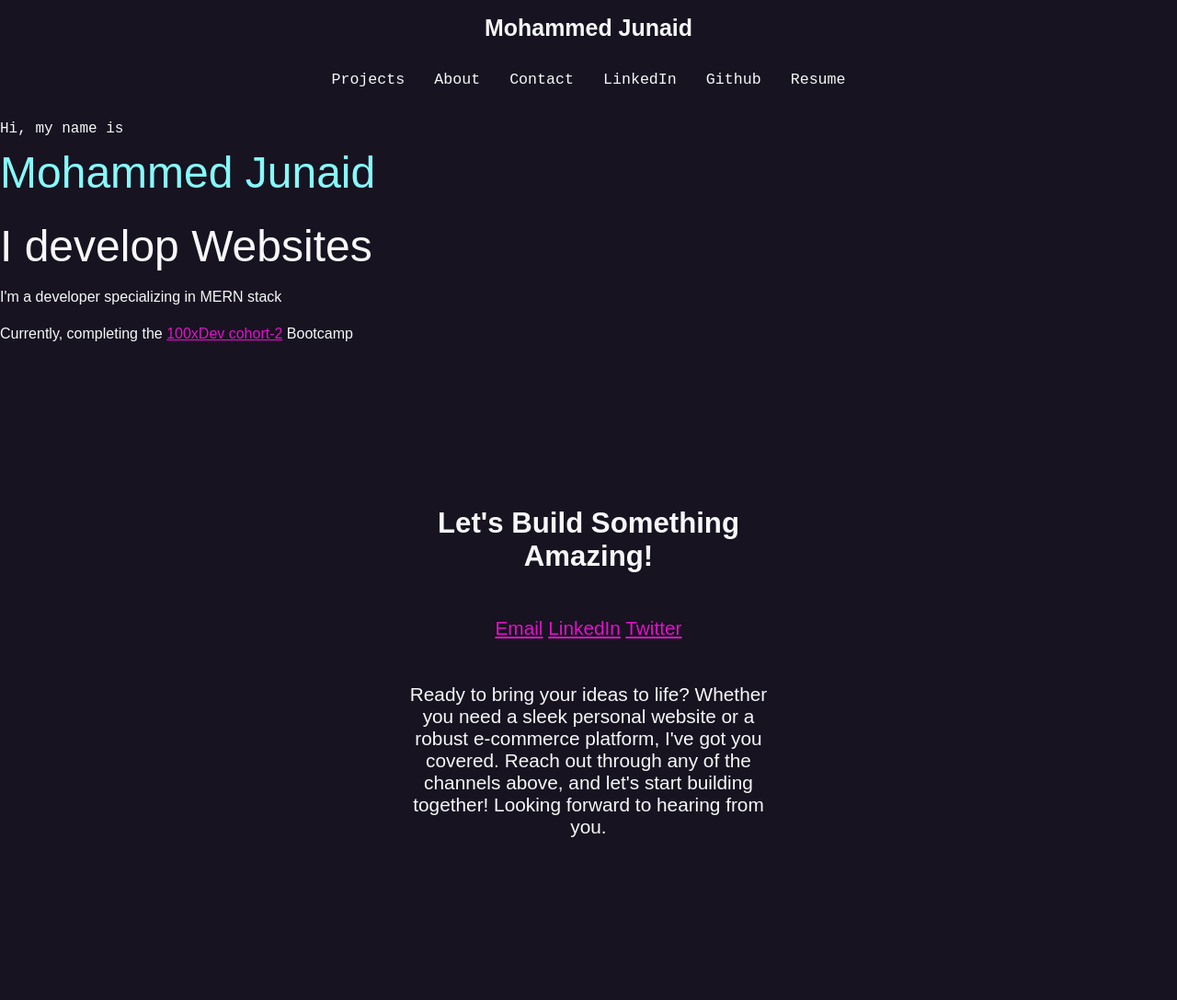
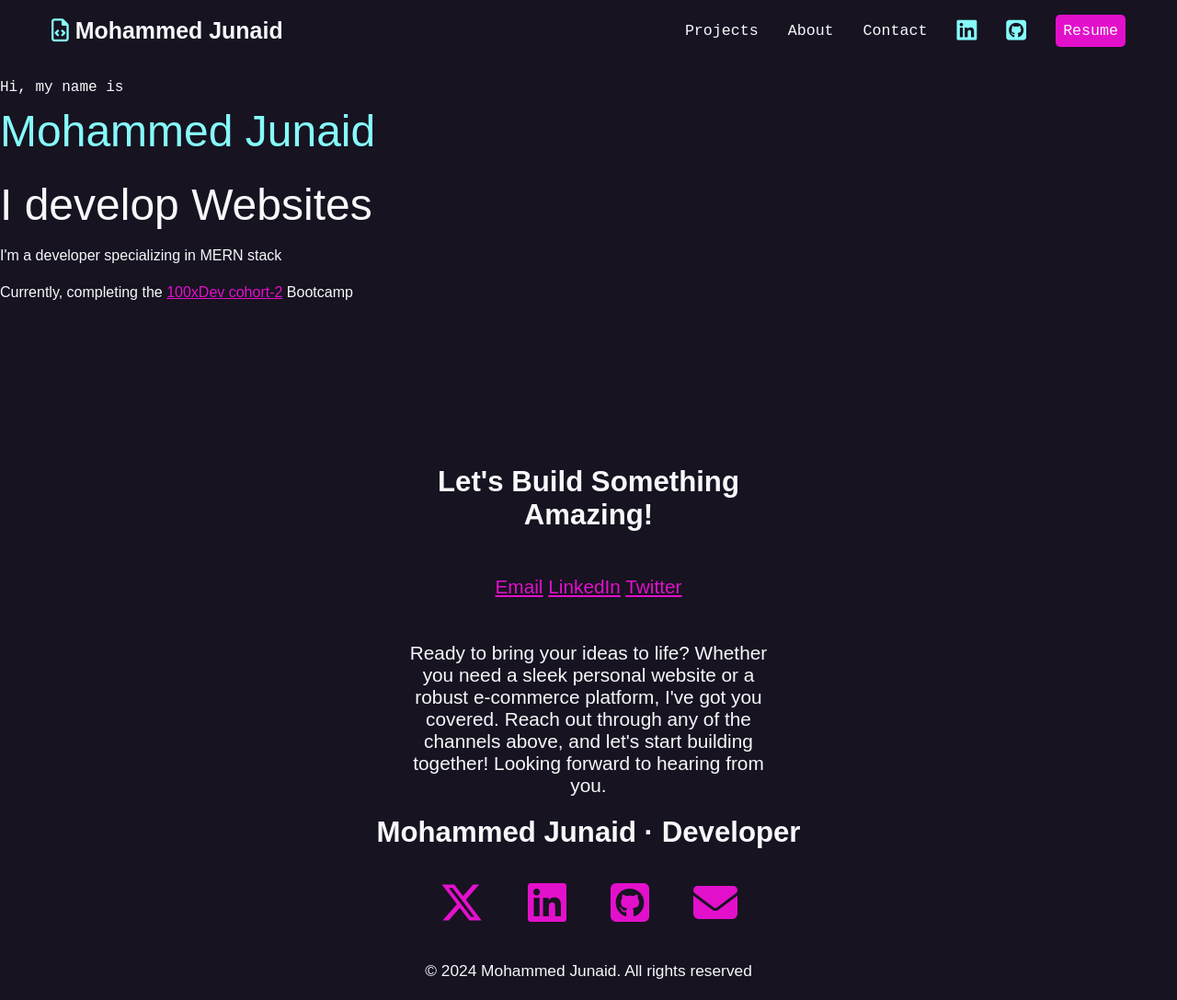
Before and after one commit to Junaid-Mohamed/Junaid-portfolio, a plain HTML site: page index.html in a window 1280 px wide. Shown: the whole page at 92% size. Before the commit the page ends 932 px from the top, so only its background shows below. Drawn offline with Linux system fonts and the light colour scheme; a web font is replaced by a local one.

Commit message:
added navbar and footer section

```diff
--- a/index.css
+++ b/index.css
@@ -71,15 +71,38 @@ nav li:first-child {
   text-align: center;
 }
 
+nav [class*="fa-"] {
+  font-size: 150%;
+  color: var(--aqua);
+}
+
+nav h1 [class*="fa-"] {
+  font-size: 100%;
+  color: var(--aqua);
+}
+
 nav a {
   color: var(--white);
   text-decoration: none;
   display: block;
 }
 
-nav a:hover {
+nav a:hover,
+nav [class*="fa-"]:hover {
   color: var(--magenta);
 }
+
+.button {
+  background-color: var(--magenta);
+  padding: 0.5rem;
+  border-radius: 5px;
+}
+
+.button:hover {
+  color: var(--white);
+  background-color: var(--hotmag);
+}
+
 /* intro styles */
 
 #intro {
@@ -125,3 +148,34 @@ nav a:hover {
   background-color: var(--white);
   color: var(--black);
 }
+
+/* footer section */
+
+footer {
+  text-align: center;
+}
+
+footer ul {
+  list-style-type: none;
+  padding: 0;
+  margin: 2rem 0;
+  display: flex;
+  flex-flow: row wrap;
+  justify-content: center;
+  gap: 3rem;
+  font-size: 3rem;
+}
+/* responsive design */
+
+@media (min-width: 850px) {
+  nav {
+    max-width: 1200px;
+    margin: 0 auto;
+  }
+
+  nav li:first-child {
+    flex-basis: auto;
+    text-align: left;
+    margin-right: auto;
+  }
+}
--- a/index.html
+++ b/index.html
@@ -9,14 +9,15 @@
   <style>
     @import url("https://fonts.googleapis.com/css2?family=Oxygen+Mono&display=swap");
   </style>
+  <script src="https://kit.fontawesome.com/7ac66f46b4.js" crossorigin="anonymous"></script>
   <body>
-    <nav><ul><li><h1><a href="">Mohammed Junaid</a></h1></li>
+    <nav><ul><li><h1><a href=""><span class="fa-regular fa-file-code" aria-hidden="true"></span> <span>Mohammed Junaid</span></a></h1></li>
     <li><a href="">Projects</a</li>
     <li><a href="">About</a></li>
     <li><a href="">Contact</a></li>
-    <li><a href="">LinkedIn</a></li>
-    <li><a href="">Github</a></li>
-    <li><a href="">Resume</a></li></ul>
+    <li><a href=""><span class="fa-brands fa-linkedin" aria-hidden="true"></span><span class="sr-only" >LinkedIn</span> </a></li>
+    <li><a href=""><span class="fa-brands fa-square-github" aria-hidden="true" ></span><span class="sr-only" >Github</span></a></li>
+    <li><a href="" class="button">Resume</a></li></ul>
     </nav>
 
     <section id="intro">
@@ -44,5 +45,16 @@
         Looking forward to hearing from you.
       </p>
     </section>
+
+    <footer>
+      <h2>Mohammed Junaid &middot; Developer </h2>
+      <ul>
+        <li><a href=""><sapn class="fa-brands fa-x-twitter aria-hidden="true" "></span><span class="sr-only" >Twitter</span></a></li>
+        <li><a href=""><span class="fa-brands fa-linkedin" aria-hidden="true"></span><span class="sr-only" >LinkedIn</span></a></li>
+        <li><a href=""><span class="fa-brands fa-square-github" aria-hidden="true" ></span><span class="sr-only" >Github</span></a></li>
+        <li><a href=""><span class="fas fa-envelope" aria-hidden="true" ></span><span class="sr-only">Email</span></a></li>
+      </ul>
+      <p><small>&copy; 2024 Mohammed Junaid. All rights reserved</small></p>
+    </footer>
   </body>
 </html>
```
